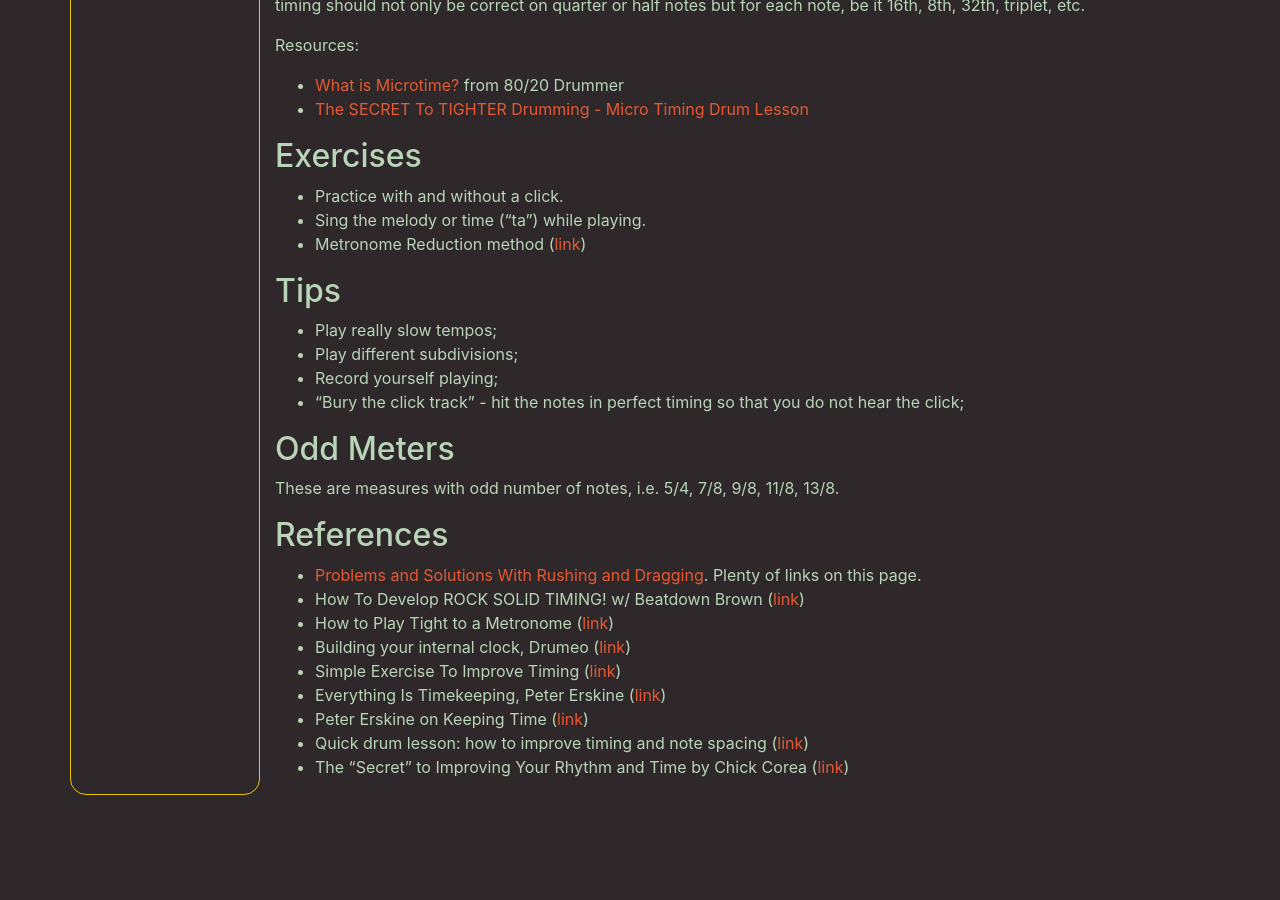
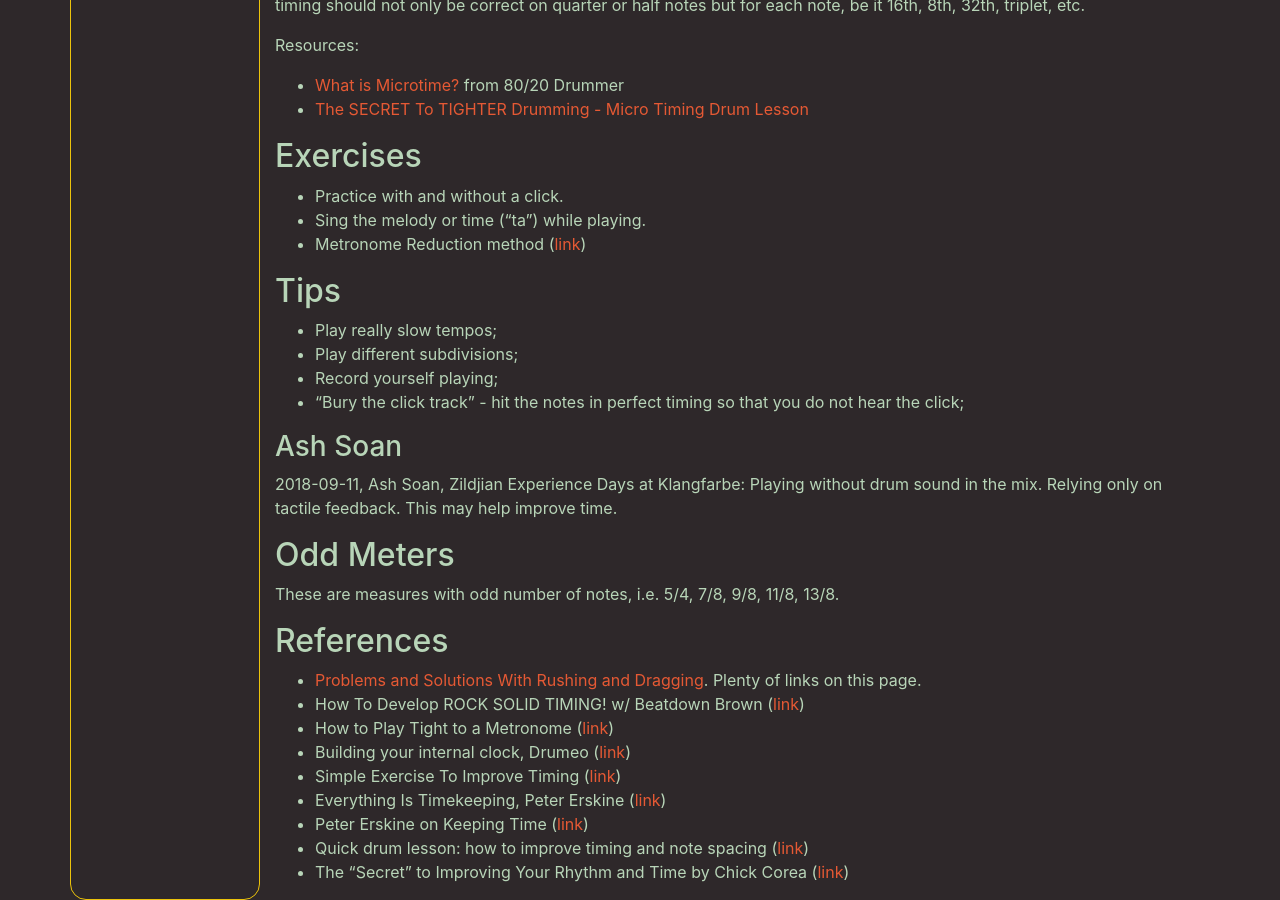
Before and after one commit to MisterY/music-site, a Jekyll site: the page built from drums/time.md, in a window 1280 px wide and 900 px high, scrolled down 930 px. Built offline with Jekyll 4.4.1, drawn with Linux system fonts in a browser that asks for light colours; nearby versions of some CDN libraries; our own code applies the rules of GitHub Pages for plain Markdown files; before the commit the page ends 1725 px from its top, so only the background shows below that.

Commit message:
playing without the drum sound

```diff
--- a/drums/time.md
+++ b/drums/time.md
@@ -62,6 +62,11 @@ Resources:
 - Record yourself playing;
 - "Bury the click track" - hit the notes in perfect timing so that you do not hear the click;
 
+### Ash Soan
+
+2018-09-11, Ash Soan, Zildjian Experience Days at Klangfarbe: Playing without drum sound in the mix. Relying only on tactile feedback. This may help improve time.
+
+
 ## Odd Meters
 
 These are measures with odd number of notes, i.e. 5/4, 7/8, 9/8, 11/8, 13/8.
```
Also changed, not shown: drums/index.md (+1 -0 lines).
